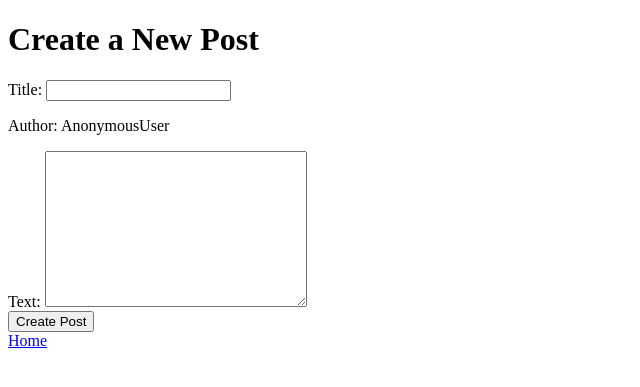
After one commit to codebygrace/blogish, a Django app: page /post/new/ in a window 1280 px wide. The commit adds this page. Shown: the top 387 px of the page, without its empty margins (0-640 px from the left). Run offline with Django 4.2, Linux system fonts and the light colour scheme.

Commit message:
function to create new post; automatically get user as author

```diff
--- a/blogposts/models.py
+++ b/blogposts/models.py
@@ -5,6 +5,6 @@ import datetime
 
 class Post(models.Model):
     title = models.CharField(max_length=200)
-    author = models.CharField(max_length=200)
+    author = models.ForeignKey('auth.User', on_delete=models.CASCADE)
     text = models.TextField()
     publish_date = models.DateField(default=datetime.date.today)
--- /dev/null
+++ b/blogposts/templates/blogposts/new_post.html
@@ -0,0 +1,27 @@
+{% extends 'base.html' %}
+
+{% block content %}
+<div class="container">
+    <h1>Create a New Post</h1>
+    <form action="/post/new/" method="post">
+        {% csrf_token %}
+        <div class="form-row">
+            <label>
+                Title:
+                <input type="text" name="title" class="post-title" required>
+            </label>
+        </div>
+        <div class="form-row">
+            <p class="author">Author: <span class="user-box">{{ user }}</span></p>
+        </div>
+        <div class="form-row">
+            <label>
+                Text:
+                <textarea name="text" cols="30" rows="10" class="post-text" required></textarea>
+            </label>
+        </div>
+        <button type="submit" class="btn create-btn">Create Post</button>
+    </form>
+    <a href="{% url 'index' %}" class="btn home-btn">Home</a>
+</div>
+{% endblock %}
--- a/blogposts/templates/blogposts/post.html
+++ b/blogposts/templates/blogposts/post.html
@@ -1,5 +1,9 @@
 {% extends 'base.html' %}
 
 {% block content %}
-
+    <div class="container">
+        <h1>{{ post.title }}</h1>
+        <p>{{ post.author}} ({{ post.publish_date }})</p>
+        <p>{{ post.text }}</p>
+    </div>
 {% endblock %}
--- a/blogposts/urls.py
+++ b/blogposts/urls.py
@@ -3,5 +3,6 @@ from . import views
 
 urlpatterns = [
     path('', views.index, name='index'),
-    path('post/', views.post, name='post'),
+    path('post/new/', views.new_post, name = 'new_post'),
+    path('post/<int:id>/', views.post, name='post'),
 ]
--- a/blogposts/views.py
+++ b/blogposts/views.py
@@ -1,14 +1,35 @@
-from django.shortcuts import render
+from django.shortcuts import redirect, render
 from .models import Post
 
 # Create your views here.
 def index(request):
-    count = Post.objects.all().count()
+    posts = Post.objects.all()
+    count = posts.count()
     context = {
         'count': count,
+        'posts': posts,
     }
     return render(request, 'blogposts/template.html', context)
 
+def post(request, id):
+    post = Post.objects.get(id=id)
+    context = {
+        'post': post,
+    }
+    return render(request, 'blogposts/post.html', context)
 
-def post(request):
-    return render(request, 'blogposts/post.html')
+def save_post(request):
+    title = request.POST.get('title')
+    author = request.user
+    text = request.POST.get('text')
+    new_post = Post(title=title, author=author, text=text)
+    new_post.save()
+
+def new_post(request):
+    if request.method == 'POST':
+        save_post(request)
+        return redirect('/')
+    context = {
+        'method': request.method
+    }
+    return render(request, 'blogposts/new_post.html', context)
```
Also changed, not shown: blogposts/templates/blogposts/template.html (+42 -1 lines), blogposts/migrations/0002_alter_post_author.py (added).
